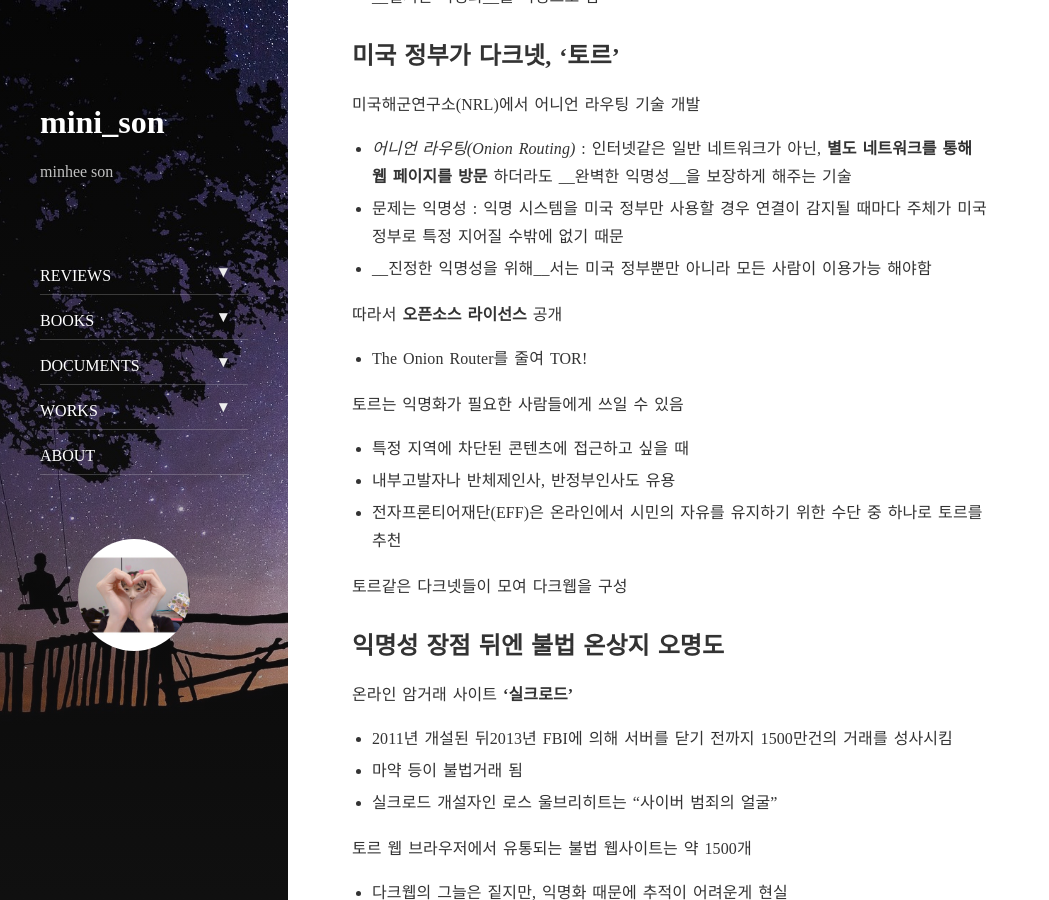
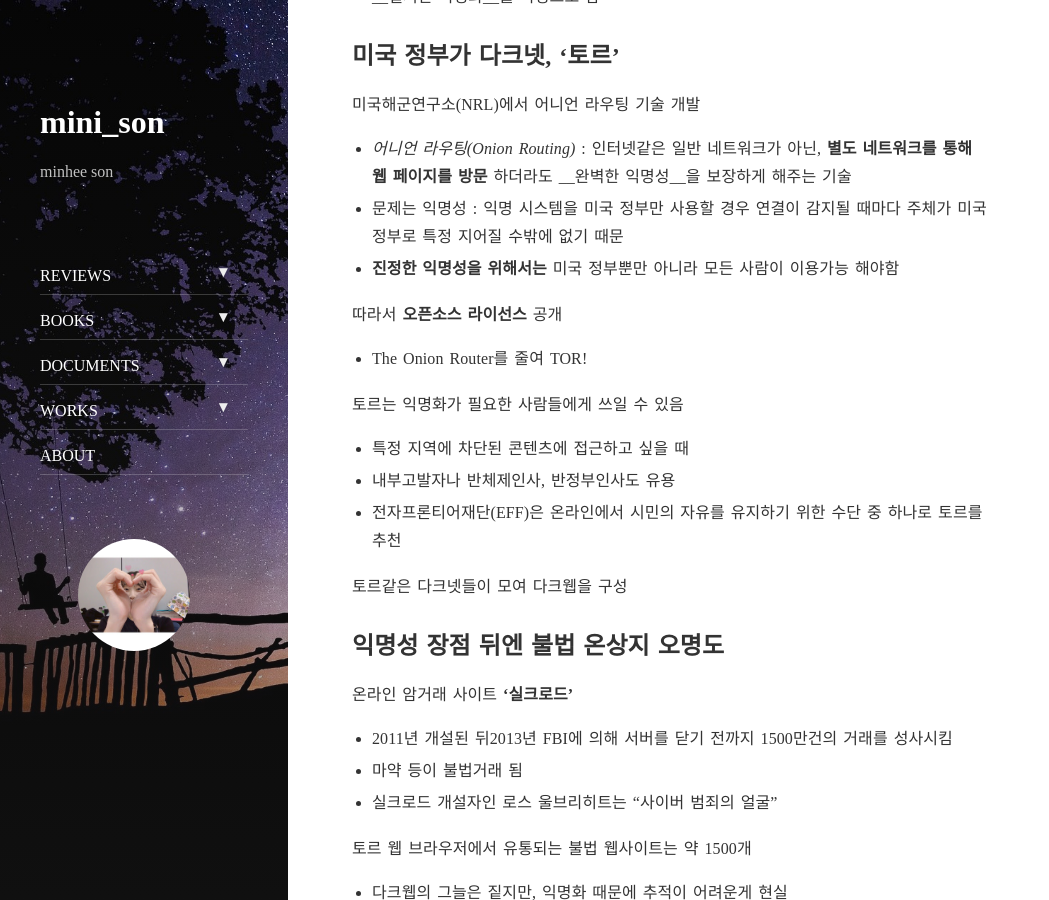
Before and after one commit to minheeson/minheeson.github.io, a Jekyll site: the page built from _posts/2017-02-24-doc-bloter-다크웹.markdown, in a window 1280 px wide and 900 px high, scrolled down 946 px. Shown: the whole window, without its empty margins (0-1049 px from the left). Built offline with Jekyll 4.4.1, drawn with Linux system fonts in a browser that asks for light colours; nearby versions of some CDN libraries; comment, search, counter and statistics services are not loaded.

```diff
--- a/_posts/2017-02-24-doc-bloter-다크웹.markdown
+++ b/_posts/2017-02-24-doc-bloter-다크웹.markdown
@@ -43,7 +43,7 @@ _다크웹(dark web)_ : '토르(Tor)'같은 특수한 웹 브라우저를 사용
 
 * _어니언 라우팅(Onion Routing)_ : 인터넷같은 일반 네트워크가 아닌, __별도 네트워크를 통해 웹 페이지를 방문__ 하더라도 __완벽한 익명성__을 보장하게 해주는 기술
 * 문제는 익명성 : 익명 시스템을 미국 정부만 사용할 경우 연결이 감지될 때마다 주체가 미국 정부로 특정 지어질 수밖에 없기 때문
-* __진정한 익명성을 위해__서는 미국 정부뿐만 아니라 모든 사람이 이용가능 해야함
+* __진정한 익명성을 위해서는__ 미국 정부뿐만 아니라 모든 사람이 이용가능 해야함
 
 따라서 __오픈소스 라이선스__ 공개
 
```
